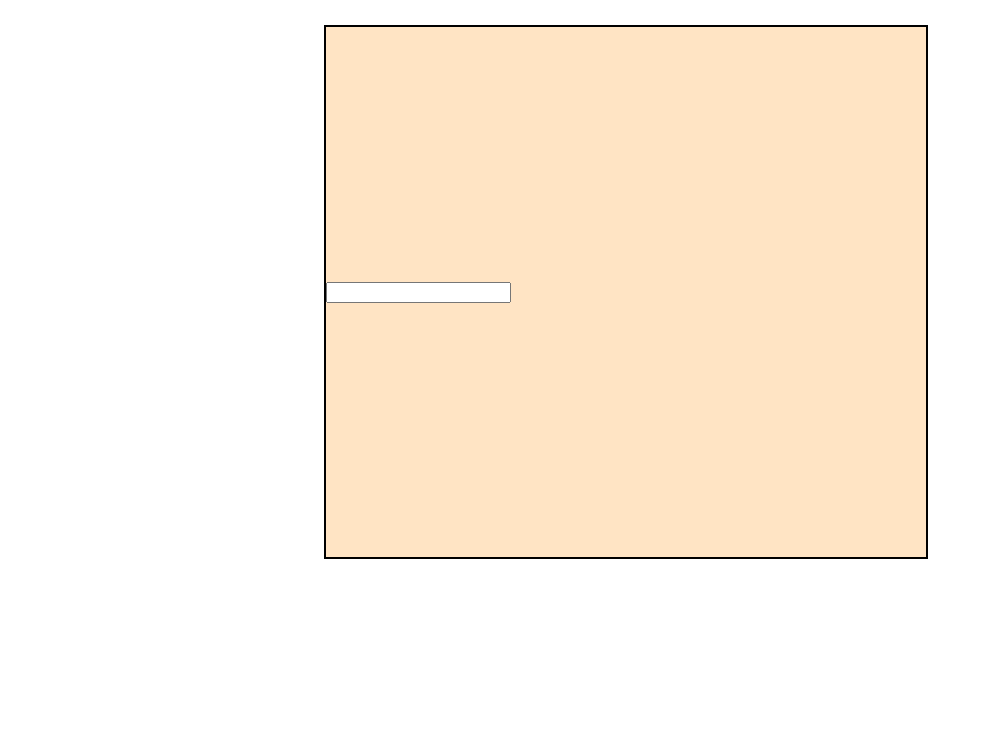
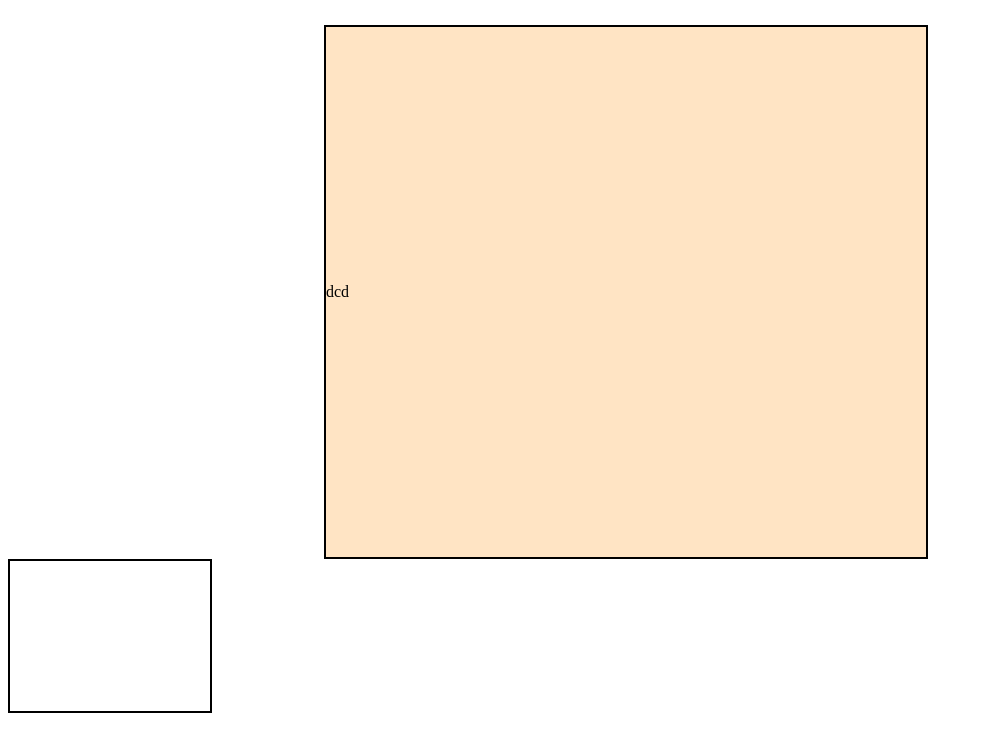
Before and after one commit to Tebha/TII_P1, a plain HTML site: page index.html in a window 1280 px wide. Shown: the whole page, without its empty margins (0-983 px from the left). Drawn offline with Linux system fonts and the light colour scheme; files that its build step writes are made by us from their sources.

Commit message:
Se agrego clase2 para un div

```diff
--- a/css/style.css
+++ b/css/style.css
@@ -1,9 +1,14 @@
 .clase1{
-    border: 2px solid black;
     width: 600px;
     height: 530px;
+    border: 2px solid black;
     align-content: center;
     margin-left: 25%;
     margin-top: 2%;
     background-color: bisque;
 }
+.clase2{
+    width: 200px;
+    height: 150px;
+    border: 2px solid black;
+}
--- a/index.html
+++ b/index.html
@@ -2,14 +2,13 @@
 <html lang="es">
     <head>
         <title>Practica usando Git</title>
-        <meta charset="UTF-8">
-        <meta name="Tecnologia de informacion" content="Git, GitHub">
-        <meta name="description" content="Descripción de la WEB">
-        <link rel="stylesheet" media="screen"type="text/css" href="style.css"/>
+        <meta charset="UTF-8"/>
+        <meta name="Tecnologia de informacion" content="Git, GitHub"/>
+        <meta name="description" content="Descripción de la WEB"/>
+        <link rel="stylesheet" type="text/css" href="style.css"/>
     </head>
-    <body class="margen">
-        <form name="form1" class="clase1">
-            <input class="nombre">
-        </form>
+    <body>
+        <div class="clase1">dcd</div>
+        <div class="clase2"></div>
     </body>
 </html>
```
